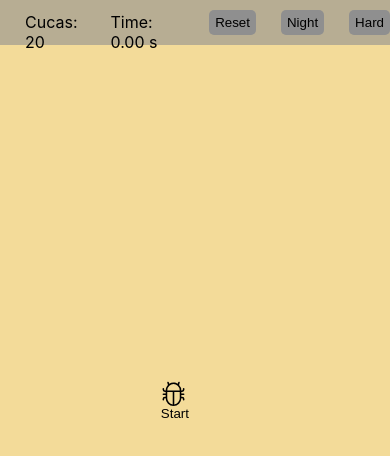
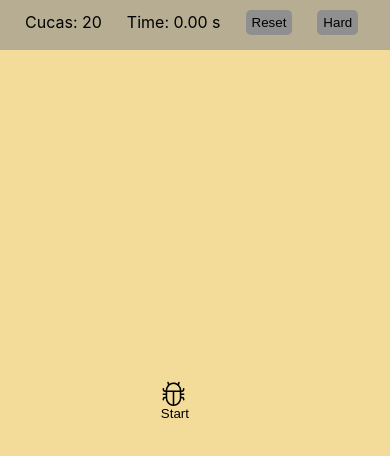
Before and after one commit to maurohaidr/Cuca, a React (Create React App) app: page / in a window 390 px wide. Shown: the top 456 px of the page. Built offline with nearby package versions, Linux system fonts and the light colour scheme.

Commit message:
night button removed from cel

```diff
--- a/src/components/Inicio.css
+++ b/src/components/Inicio.css
@@ -55,7 +55,7 @@
 
 @media (max-width: 600px) {
     .bar{
-        height: 45px;
+        height: 50px;
     }
     .button{
         margin-top:10px;
@@ -84,12 +84,12 @@ body{
     color:black;
     background-color: rgb(7, 6, 6);
   }
-  #follower {
+  .follower {
     position: fixed;
     top: 50%;
     left: 50%;
   }
-  #follower #circle1 {
+  .follower .circle1 {
     position: fixed;
     -webkit-animation: pulse 2s infinite; /* Chrome, Safari, Opera */
     animation: pulse 4s infinite;
--- a/src/components/Inicio.js
+++ b/src/components/Inicio.js
@@ -27,7 +27,7 @@ import './Inicio.css'
         if(activo){
           intervalo = setInterval(() => {
             if(dificulty === 'Easy'){
-              if(segundos.toFixed(1) - segundos.toFixed(0) === 0){
+              if(segundos.toFixed(2) - segundos.toFixed(0) === 0){
                 props.moverCuca()
               }
             }
@@ -130,8 +130,8 @@ import './Inicio.css'
       return (
         <div className={nightMode &&  'container'} onMouseMove={handleMouseMove}>
 
-            <div id="follower">
-              <div id="circle1">
+            <div id="follower" className= 'follower'>
+              <div id="circle1" className= 'circle1'>
             </div>
           </div>
           <div className ='bar' >
@@ -144,7 +144,7 @@ import './Inicio.css'
               setActivo(false)
             }}>Reset</button>
 {/*             <button className = 'button' onClick = {() => toggle()} >Start</button>   */}
-            <button className = 'button' onClick = {() => toggleNight()}>{nightDay}</button>
+            {(window.innerWidth > 500) ? <button className = 'button' onClick = {() => toggleNight()}>{nightDay}</button> : null }
             <button className = 'button' onClick = {() => toggleDif()}>{dificulty}</button>
           </div>
 
```
Also changed, not shown: 1 other file (tests, documents, lock files or other folders).
